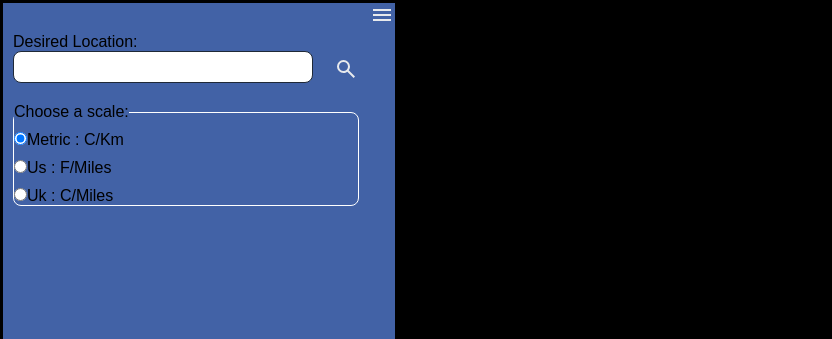
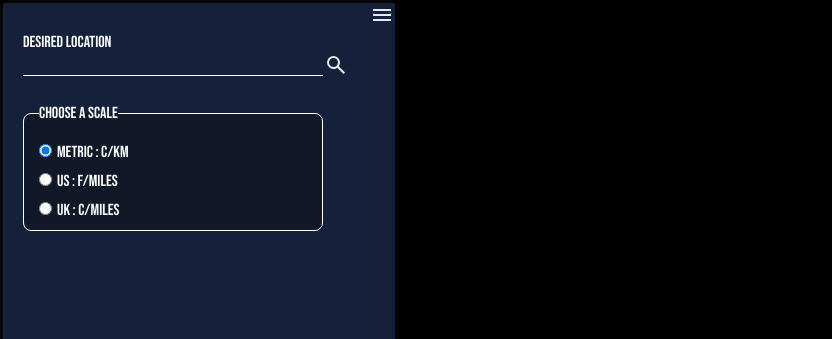
Before and after one commit to LuGodi/weather-app, a website built with webpack: page src/index.html in a window 1280 px wide. Shown: the top 339 px of the page, without its empty margins (0-832 px from the left). Built offline with nearby package versions, Linux system fonts and the light colour scheme.

Commit message:
Improve design

```diff
--- a/src/form_controller.js
+++ b/src/form_controller.js
@@ -59,6 +59,7 @@ export default class FormController {
     dialog.append(form);
     // dialog.addEventListener("close", FormController.modalListener);
     form.addEventListener("click", this.modalListener);
+    form.addEventListener("submit", (e) => this.loadData(e.currentTarget));
 
     return dialog;
   }
@@ -85,7 +86,7 @@ export default class FormController {
     const searchContainer = document.createElement("div");
     const searchInput = document.createElement("input");
     const label = document.createElement("label");
-    label.textContent = "Desired Location: ";
+    label.textContent = "Desired Location ";
     searchInput.id = "search-input";
     searchInput.name = "location";
     searchInput.type = "search";
@@ -96,6 +97,7 @@ export default class FormController {
     const searchImg = document.createElement("img");
     searchImg.src = SearchIcon;
     searchButton.value = "loadData";
+    searchButton.setAttribute("type", "submit");
     searchButton.id = "load-data-button";
     searchButton.append(searchImg);
 
@@ -107,7 +109,7 @@ export default class FormController {
   static #renderScaleFieldset(scaleObject) {
     const fieldset = document.createElement("fieldset");
     const legend = document.createElement("legend");
-    legend.textContent = "Choose a scale: ";
+    legend.textContent = "Choose a scale ";
 
     const radios = [];
     for (const scale of Object.keys(scaleObject)) {
--- a/src/index.html
+++ b/src/index.html
@@ -4,6 +4,11 @@
     <meta charset="UTF-8" />
     <meta name="viewport" content="width=device-width, initial-scale=1.0" />
     <title>Weatherite</title>
+    <link rel="preconnect" href="https://fonts.googleapis.com" />
+    <link rel="preconnect" href="https://fonts.gstatic.com" crossorigin />
+    <link
+      href="https://fonts.googleapis.com/css2?family=Bebas+Neue&family=Roboto&display=swap"
+      rel="stylesheet" />
   </head>
   <body>
     <nav>
--- a/src/nav.css
+++ b/src/nav.css
@@ -5,12 +5,18 @@
 * {
   box-sizing: border-box;
 }
+.bebas-neue-regular {
+  font-family: "Bebas Neue", sans-serif;
+  font-weight: 400;
+  font-style: normal;
+}
 nav {
   top: 0;
   left: 0;
   min-height: 100vh;
   width: var(--nav-width);
   background-color: var(--dialog-color);
+  font-family: "Bebas Neue", sans-serif;
 }
 .hamburger-menu-button {
   width: 26px;
@@ -29,6 +35,7 @@ dialog {
   background-color: var(--dialog-color);
   animation: close-dialog 0.5s linear;
   padding-right: 26px;
+  font-family: "Bebas Neue", "Helvetica", sans-serif;
 }
 dialog[open] {
   animation: open-dialog 0.5s linear;
@@ -37,8 +44,10 @@ form {
   display: flex;
   flex-direction: column;
   row-gap: 20px;
-
+  color: white;
   margin: 30px 10px;
+  padding: 0 10px;
+  font-family: "Bebas Neue", sans-serif;
 }
 form .close-button {
   font-size: 1rem;
@@ -67,14 +76,18 @@ dialog:not([open]) .close-button {
   display: none;
 }
 form #load-data-button {
-  vertical-align: bottom;
-  margin-left: 20px;
+  vertical-align: sub;
 }
 form fieldset {
   border-radius: 8px;
   border: 1px solid white;
+  background-color: var(--darker-color);
+  padding: 10px 15px;
+  width: 300px;
 }
-
+form fieldset label {
+  margin-left: 5px;
+}
 form fieldset span {
   display: block;
   text-transform: capitalize;
@@ -92,9 +105,19 @@ form fieldset span {
   height: 2rem;
   width: 300px;
   border-radius: 8px;
+  padding-left: 10px;
   outline: none;
-  border: 1px solid white;
-  border: 1px solid var(--lighter-color);
+  color: white;
+  font-size: 16px;
+  /* border: 1px solid white; */
+  border: none;
+  background: linear-gradient(
+    360deg,
+    transparent 0 8px,
+    white 8px 9px,
+    transparent 9px 100%
+  );
+  font-family: "Bebas Neue", sans-serif;
 }
 .search-container label {
   display: block;
--- a/src/style.css
+++ b/src/style.css
@@ -6,17 +6,26 @@
   --darker-color: #111827;
   --day-color: linear-gradient(#4fbeff, var(--darker-color));
   --night-color: linear-gradient(black, var(--darker-color));
-  --dialog-color: #4262a6;
+  --dialog-color: #15213b;
   box-sizing: border-box;
 }
 * {
   margin: 0px;
   padding: 0px;
 }
+.roboto-regular {
+  font-family: "Roboto", sans-serif;
+  font-weight: 400;
+  font-style: normal;
+}
+
 body {
   display: flex;
   justify-content: center;
   min-height: 100vh;
+  font-family: "Roboto", sans-serif;
+  font-weight: 400;
+  font-style: normal;
 }
 body:has(.home) {
   background-color: black;
```
Also changed, not shown: README.md.
